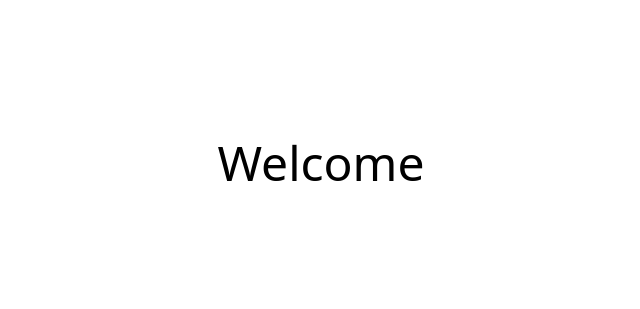
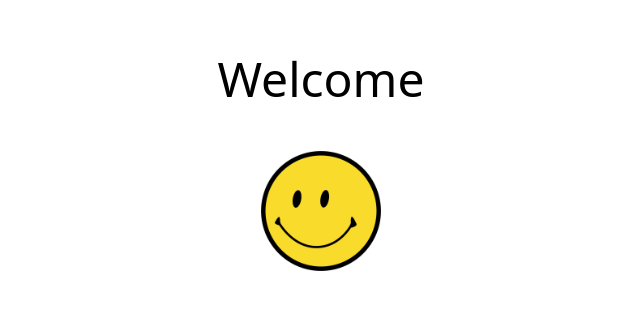
Before and after one commit to kevinruscoe/tailwind-boilerplate, a website: page public/index.html in a window 1280 px wide. Shown: the part 237-546 px from the top of the page, without its empty margins (319-959 px from the left). Drawn offline with nearby package versions, Linux system fonts and the light colour scheme; files that its build step writes are made by us from their sources; files whose address does not match are found by name.

Commit message:
update deps and add asset link

```diff
--- a/public/index.html
+++ b/public/index.html
@@ -7,9 +7,11 @@
     <title>Document</title>
     <link rel="stylesheet" href="./dist/style.css">
 </head>
-<body class="h-screen flex items-center justify-center">
+<body class="h-screen flex flex-col gap-12 items-center justify-center">
 
     <h1 class="text-5xl">Welcome</h1>
+
+    <img src="dist/assets/smile.png">
 
     <script src="./dist/main.js"></script>
 </body>
--- a/rollup.config.mjs
+++ b/rollup.config.mjs
@@ -1,7 +1,7 @@
 import commonjs from "@rollup/plugin-commonjs";
 import resolve from "@rollup/plugin-node-resolve";
 import babel from "@rollup/plugin-babel";
-import { terser } from "rollup-plugin-terser";
+import { terser } from "@el3um4s/rollup-plugin-terser";
 
 export default {
   input: "_dud_input.js", // These are set in the exec() call
@@ -18,6 +18,7 @@ export default {
       sourceMap: false
     }),
     babel({
+      babelHelpers: 'bundled',
       exclude: "node_modules/**" // only transpile our source code
     }),
     terser()
```
Also changed, not shown: package.json (+13 -12 lines), src/assets/smile.png (added), 1 other file.
